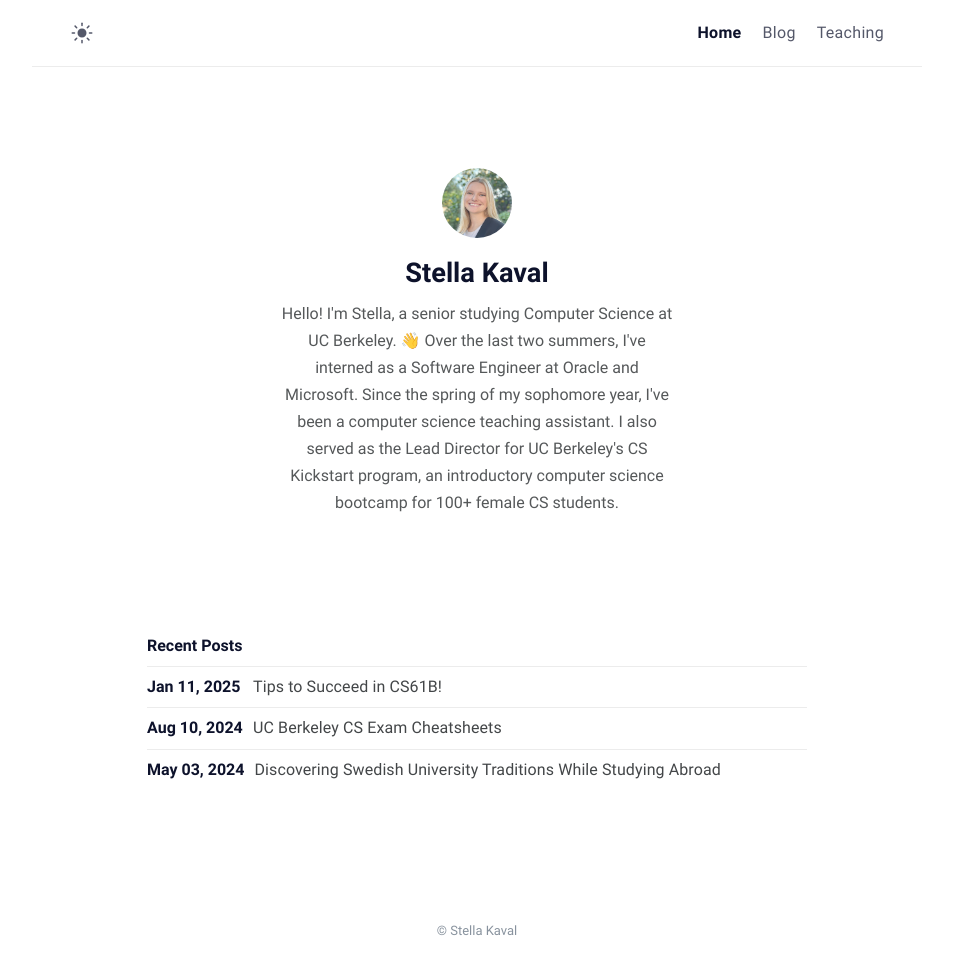
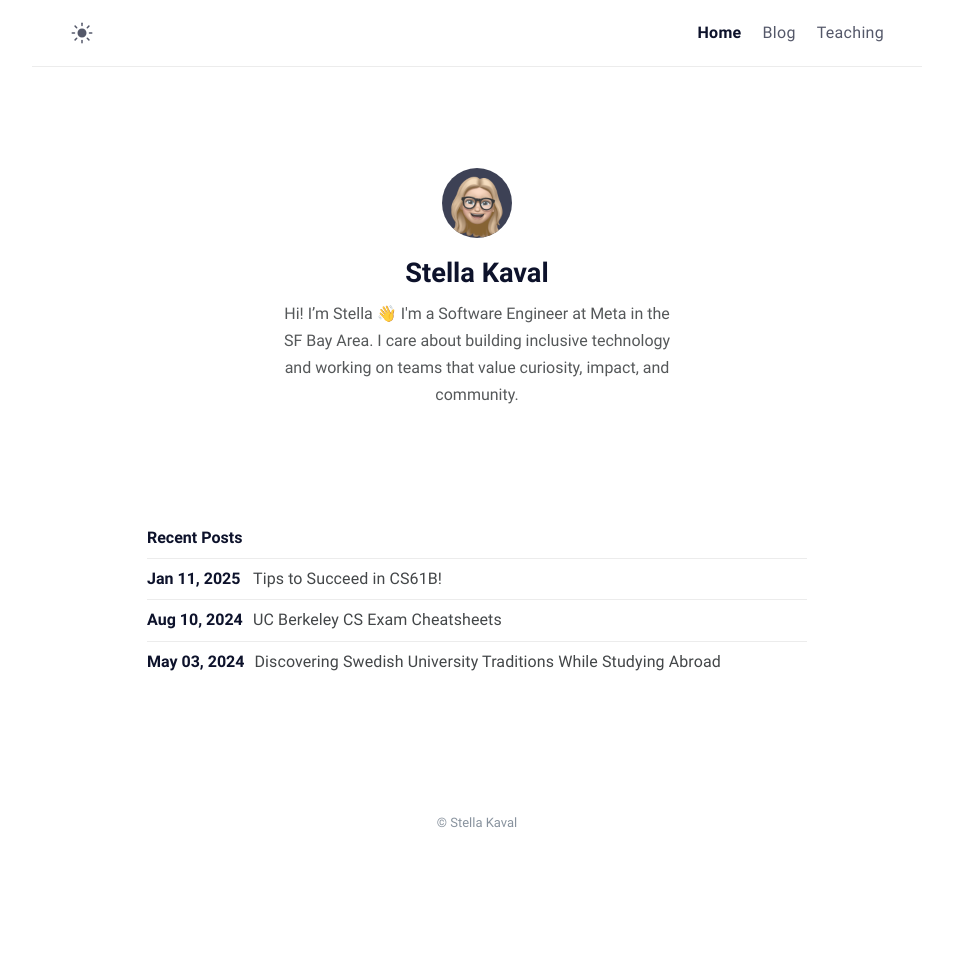
Before and after one commit to stellakaval/stellakaval.github.io, a Jekyll site: the page built from index.md, in a window 1280 px wide. Shown: the whole page, without its empty margins (163-1116 px from the left). Built offline with Jekyll 4.4.1, drawn with Linux system fonts in a browser that asks for light colours; after the commit the page ends 900 px from its top, so only the background shows below that.

Commit message:
update main page

```diff
--- a/_config.yml
+++ b/_config.yml
@@ -10,7 +10,7 @@ mode: light # default theme "dark" | "light"
 # Profile settings
 author:
   name: Stella Kaval # author name
-  bio: Hello! I'm Stella, a senior studying Computer Science at UC Berkeley. 👋 Over the last two summers, I've interned as a Software Engineer at Oracle and Microsoft. Since the spring of my sophomore year, I've been a computer science teaching assistant. I also served as the Lead Director for UC Berkeley's CS Kickstart program, an introductory computer science bootcamp for 100+ female CS students.
+  bio: Hi! I’m Stella 👋 I'm a Software Engineer at Meta in the SF Bay Area. I care about building inclusive technology and working on teams that value curiosity, impact, and community.
   username: stellakaval # general username
   github: stellakaval # github username
   twitter: # twitter username
```
Also changed, not shown: headshot.png.
